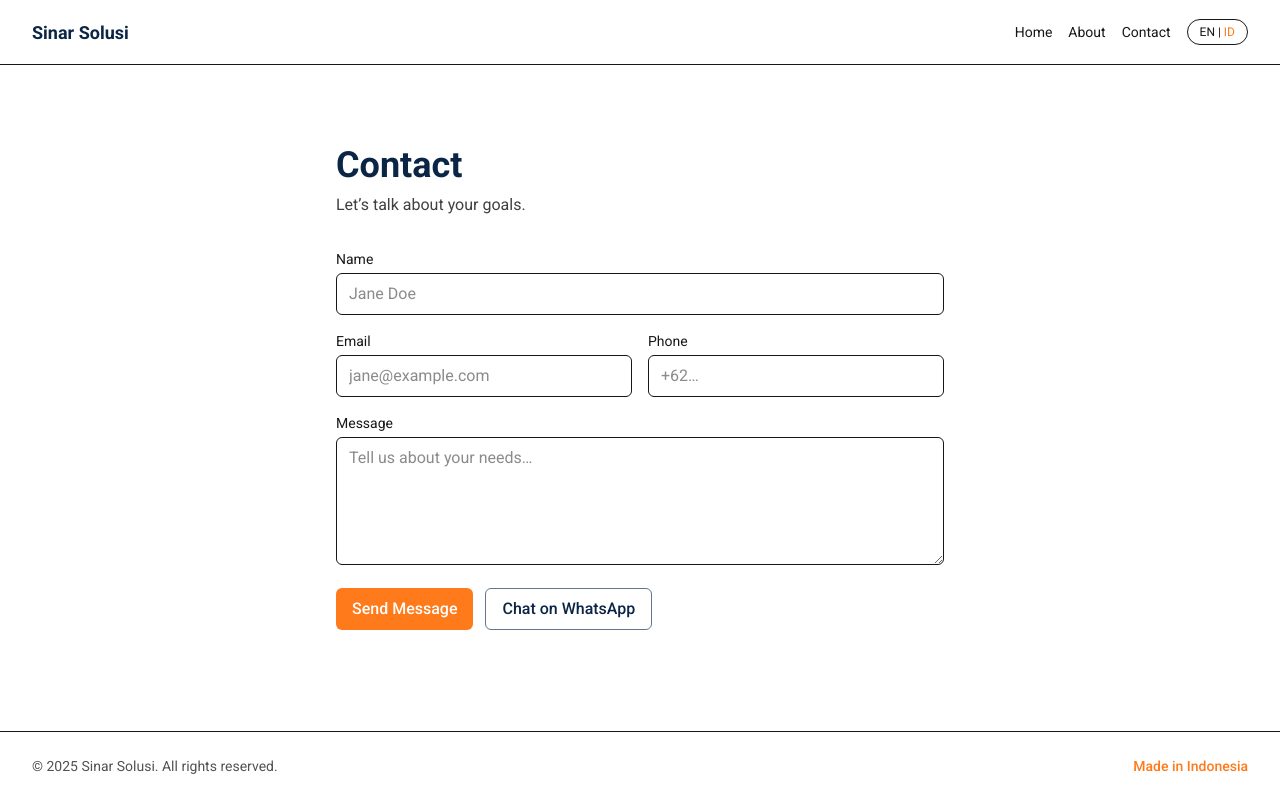
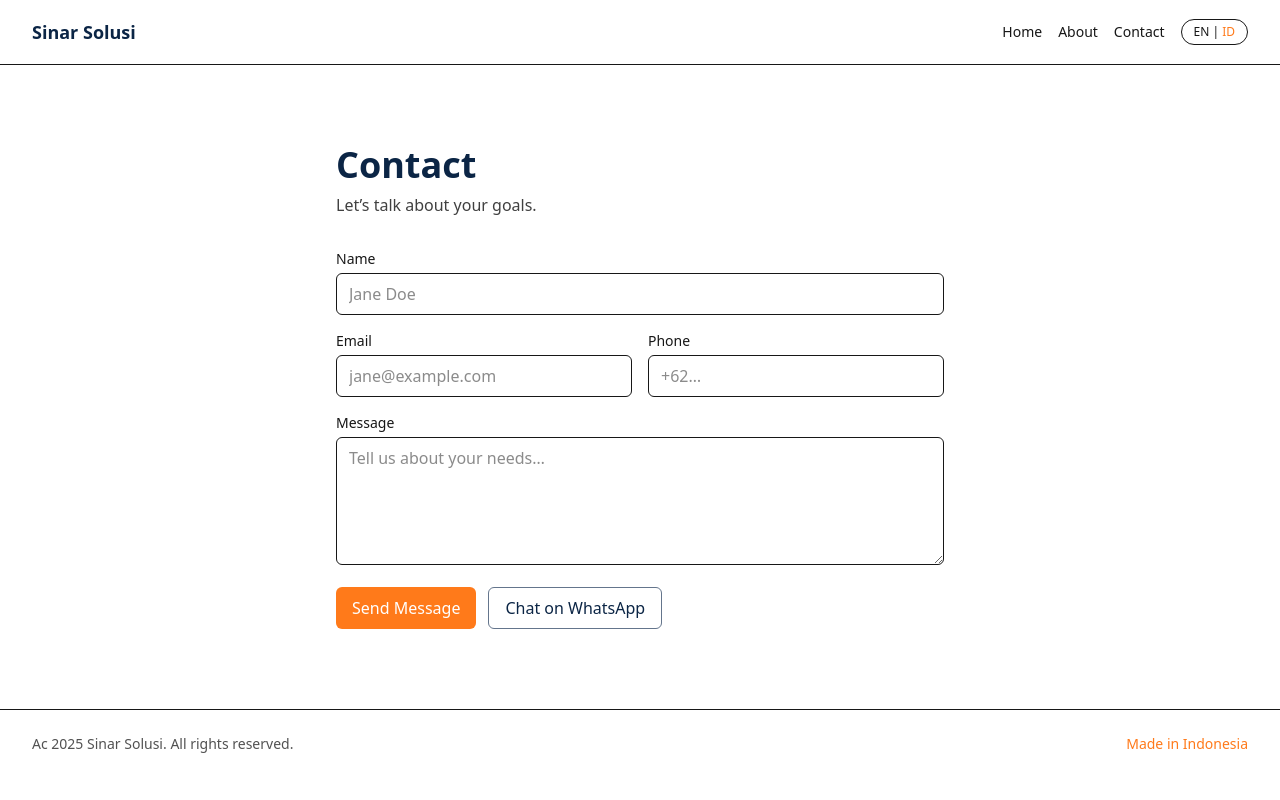
Before and after one commit to InfoStream-Solution/sinarsolusi, a Next.js app: page /en/contact in a window 1280 px wide. Built offline with nearby package versions, Linux system fonts and the light colour scheme.

Commit message:
Set revalidation to false and update footer year to 2025 for consistency

```diff
--- a/src/app/[locale]/(site)/about/page.tsx
+++ b/src/app/[locale]/(site)/about/page.tsx
@@ -1,4 +1,5 @@
 import { getDictionary } from "@/lib/i18n";
+export const revalidate = false;
 
 export default async function About({ params }: { params: Promise<{ locale: string }> }) {
   const { locale } = await params;
--- a/src/app/[locale]/(site)/contact/page.tsx
+++ b/src/app/[locale]/(site)/contact/page.tsx
@@ -1,6 +1,8 @@
 import { getDictionary } from "@/lib/i18n";
 
 
+
+export const revalidate = false;
 
 export default async function Contact({ params }: { params: Promise<{ locale: string }> }) {
   const { locale } = await params;
@@ -12,7 +14,7 @@ export default async function Contact({ params }: { params: Promise<{ locale: st
       </h1>
       <p className="mt-2 text-neutral-700">{dict.contact.subtitle}</p>
 
-      <form className="mt-8 grid gap-4">
+      <form className="mt-8 grid gap-4" method="post" action="/">
         <div>
           <label className="block text-sm mb-1">{dict.contact.name}</label>
           <input className="w-full rounded-md border px-3 py-2" placeholder="Jane Doe" />
@@ -35,7 +37,7 @@ export default async function Contact({ params }: { params: Promise<{ locale: st
           />
         </div>
         <div className="flex gap-3">
-          <button className="btn btn-primary" type="button">{dict.contact.send}</button>
+          <button className="btn btn-primary" type="submit">{dict.contact.send}</button>
           <a
             className="btn btn-secondary"
             href={`https://wa.me/${process.env.NEXT_PUBLIC_WHATSAPP_NUMBER ?? ""}`}
--- a/src/app/[locale]/(site)/page.tsx
+++ b/src/app/[locale]/(site)/page.tsx
@@ -1,4 +1,5 @@
 import { getDictionary } from "@/lib/i18n";
+export const revalidate = false;
 import Image from "next/image";
 import Link from "next/link";
 
--- a/src/app/[locale]/layout.tsx
+++ b/src/app/[locale]/layout.tsx
@@ -3,7 +3,7 @@ import { getDictionary } from "@/lib/i18n";
 import Link from "next/link";
 import { LanguageToggle } from "./ui/LanguageToggle";
 
-
+export const revalidate = false;
 
 export async function generateMetadata({ params }: { params: Promise<{ locale: string }> }): Promise<Metadata> {
   const { locale } = await params;
@@ -32,8 +32,10 @@ export default async function LocaleLayout({
 }) {
   const { locale } = await params;
   const dict = await getDictionary(locale);
+  const year = 2025;
   return (
-    <>
+    <html lang={locale}>
+      <body>
         <header className="border-b">
           <nav className="container h-16 flex items-center justify-between">
             <Link href={`/${locale}`} className="text-[18px] font-semibold text-[color:var(--brand-navy)]">
@@ -50,10 +52,11 @@ export default async function LocaleLayout({
         <main className="flex-1">{children}</main>
         <footer className="border-t">
           <div className="container py-6 text-sm text-neutral-600 flex items-center justify-between">
-          <span>© {new Date().getFullYear()} {dict.brand}. {dict.footer.rights}</span>
+            <span>Ac {year} {dict.brand}. {dict.footer.rights}</span>
             <span className="text-[color:var(--brand-orange)] font-medium">Made in Indonesia</span>
           </div>
         </footer>
-    </>
+      </body>
+    </html>
   );
 }
--- a/src/app/layout.tsx
+++ b/src/app/layout.tsx
@@ -1,7 +1,7 @@
 import type { Metadata } from "next";
 import { Roboto, Roboto_Mono } from "next/font/google";
 import "./globals.css";
-import { headers } from "next/headers";
+// Root layout is static; locale is handled in [locale]/layout
 
 const geistSans = Roboto({
   variable: "--font-geist-sans",
@@ -22,22 +22,15 @@ export const metadata: Metadata = {
   description: "Indonesia-based technology partner.",
 };
 
-export const runtime = "edge";
-
-export default async function RootLayout({
+export default function RootLayout({
   children,
 }: Readonly<{
   children: React.ReactNode;
 }>) {
-  const hdrs = await headers();
-  const locale = hdrs.get("x-locale") ?? "en";
+  // Note: The <html lang> is set in src/app/[locale]/layout.tsx
   return (
-    <html lang={locale}>
-      <body
-        className={`${geistSans.variable} ${geistMono.variable} antialiased`}
-      >
-        <div className="min-h-screen flex flex-col">{children}</div>
-      </body>
-    </html>
+    <>
+      {children}
+    </>
   );
 }
```
Lines whose indentation alone changed are shown as unchanged.
